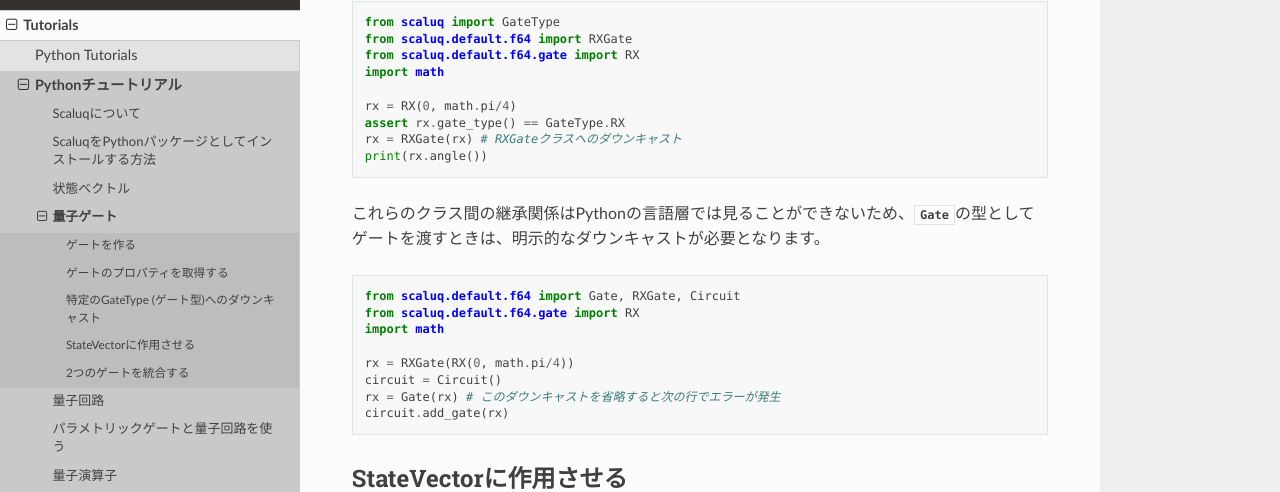
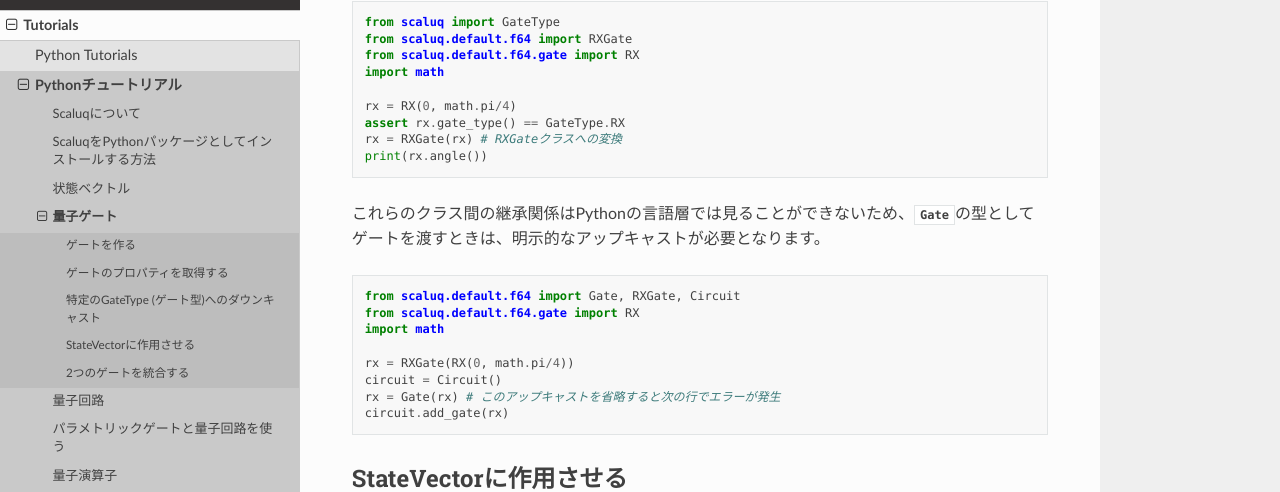
Before and after one commit to qulacs/scaluq, a Sphinx documentation site: the page built from doc/source/tutorials/python/ja/gate.md, in a window 1280 px wide and 900 px high, scrolled down 2131 px. Shown: the part 128-620 px from the top of the window. Built offline with Sphinx 7.4.7 and the Read the Docs theme 3.1.0, drawn with Linux system fonts in a browser that asks for light colours.

Commit message:
Modify based on several reviews

````diff
--- a/doc/source/tutorials/python/ja/gate.md
+++ b/doc/source/tutorials/python/ja/gate.md
@@ -107,11 +107,11 @@ import math
 
 rx = RX(0, math.pi/4)
 assert rx.gate_type() == GateType.RX
-rx = RXGate(rx) # RXGateクラスへのダウンキャスト
+rx = RXGate(rx) # RXGateクラスへの変換
 print(rx.angle())
 ```
 
-これらのクラス間の継承関係はPythonの言語層では見ることができないため、{class}`Gate <scaluq.default.f64.Gate>`の型としてゲートを渡すときは、明示的なダウンキャストが必要となります。
+これらのクラス間の継承関係はPythonの言語層では見ることができないため、{class}`Gate <scaluq.default.f64.Gate>`の型としてゲートを渡すときは、明示的なアップキャストが必要となります。
 
 ```py
 from scaluq.default.f64 import Gate, RXGate, Circuit
@@ -120,7 +120,7 @@ import math
 
 rx = RXGate(RX(0, math.pi/4))
 circuit = Circuit()
-rx = Gate(rx) # このダウンキャストを省略すると次の行でエラーが発生
+rx = Gate(rx) # このアップキャストを省略すると次の行でエラーが発生
 circuit.add_gate(rx)
 ```
 
````
Also changed, not shown: README.md (+2 -2 lines), README_ja.md (+2 -2 lines), doc/source/tutorials/python/en/about.md (+2 -2 lines), doc/source/tutorials/python/en/gate.md (+3 -3 lines), doc/source/tutorials/python/ja/about.md (+2 -2 lines).
